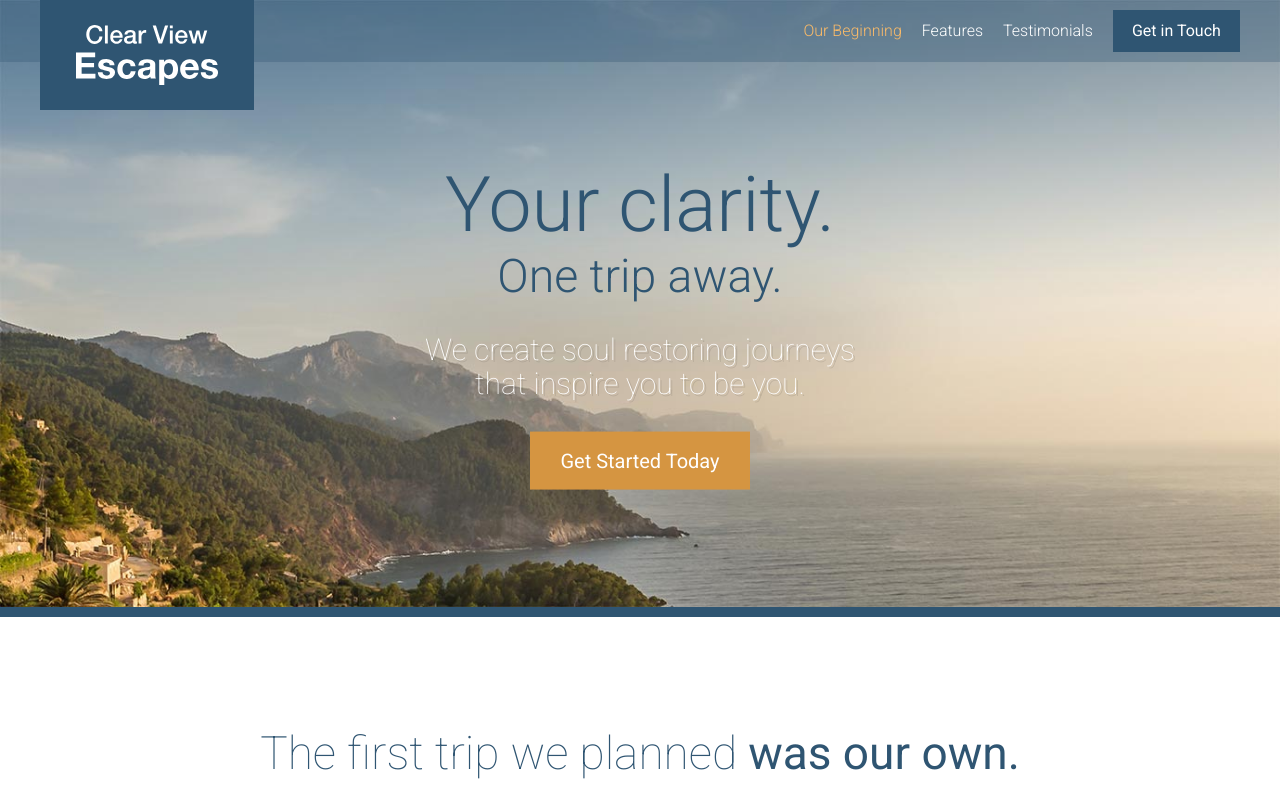
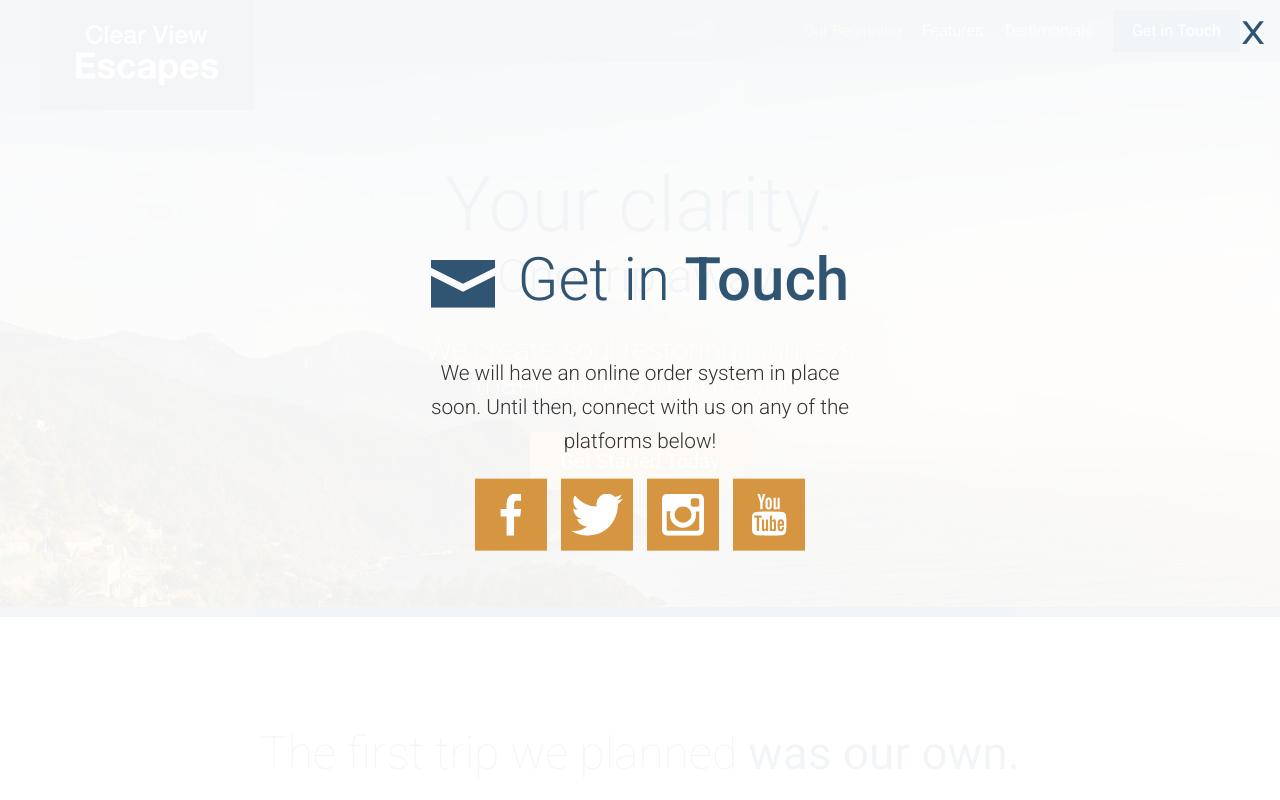
Before and after one commit to georgedimmitrov/TravelSite, a website: page app/index.html in a window 1280 px wide. Both pictures are taken after a click on the link "Get Started Today". Shown: the top 800 px of the page. Drawn offline with Linux system fonts and the light colour scheme.

Commit message:
Added contact modal.

```diff
--- a/app/assets/scripts/App.js
+++ b/app/assets/scripts/App.js
@@ -2,6 +2,7 @@ import $ from 'jquery';
 import MobileMenu from './modules/MobileMenu';
 import RevealOnScroll from './modules/RevealOnScroll';
 import StickyHeader from './modules/StickyHeader';
+import Modal from './modules/Modal';
 
 const mobileMenu = new MobileMenu();
 
@@ -9,3 +10,5 @@ new RevealOnScroll($('.feature-item'), '85%');
 new RevealOnScroll($('.testimonial'), '60%');
 
 const stickyHeader = new StickyHeader();
+
+const modal = new Modal();
--- /dev/null
+++ b/app/assets/styles/modules/_modal.css
@@ -0,0 +1,48 @@
+.modal {
+  position: fixed;
+  z-index: 5;
+  background-color: rgba(255, 255, 255, .94);
+  top: 0;
+  bottom: 0;
+  left: 0;
+  right: 0;
+  opacity: 0;
+  visibility: hidden;
+  transform: scale(1.2);
+  transition: all .3s ease-out;
+
+  &--is-visible {
+    opacity: 1;
+    visibility: visible;
+    transform: scale(1);
+  }
+
+  &__inner {
+    position: absolute;
+    width: 100%;
+    top: 50%;
+    transform: translateY(-50%);
+  }
+
+  &__description {
+    text-align: center;
+    font-size: 1.3rem;
+    font-weight: 300;
+    line-height: 1.65;
+  }
+
+  &__close {
+    position: absolute;
+    top: 15px;
+    right: 15px;
+    font-size: 2rem;
+    transform: scaleX(1.2);
+    transform-origin: 100% 0;
+    color: $mainBlue;
+    cursor: pointer;
+
+    &:hover {
+      color: $mainOrange;
+    }
+  }
+}
--- a/app/assets/styles/modules/_section-title.css
+++ b/app/assets/styles/modules/_section-title.css
@@ -13,6 +13,11 @@
 
   &--blue {
     color: $mainBlue;
+  }
+
+  &--less-margin {
+    margin-bottom: 1.3rem;
+    margin-top: 0;
   }
 
   &__icon {
--- /dev/null
+++ b/app/assets/styles/modules/_social-icons.css
@@ -0,0 +1,25 @@
+.social-icons {
+  text-align: center;
+
+  &__icon {
+    background-color: $mainOrange;
+    display: inline-block;
+    margin: 0 5px 5px 5px;
+    width: 33%;
+    height: 72px;
+    position: relative;
+
+    @mixin atSmall {
+      width: 72px;
+      margin: 0 5px;
+    }
+
+    .icon {
+      display: block;
+      position: absolute;
+      top: 50%;
+      left: 50%;
+      transform: translate(-50%, -50%);
+    }
+  }
+}
--- a/app/assets/styles/modules/_wrapper.css
+++ b/app/assets/styles/modules/_wrapper.css
@@ -8,6 +8,10 @@
 
   &--medium {
     max-width: 976px;
+  }
+
+  &--narrow {
+    max-width: 470px;
   }
 
   &--no-padding-until-medium {
--- a/app/assets/styles/styles.css
+++ b/app/assets/styles/styles.css
@@ -17,3 +17,5 @@
 @import 'modules/_site-header';
 @import 'modules/_primary-nav';
 @import 'modules/_reveal-item';
+@import 'modules/_modal';
+@import 'modules/_social-icons';
--- a/app/index.html
+++ b/app/index.html
@@ -24,7 +24,7 @@
 
       <div class="site-header__menu-content">
         <div class="site-header__btn-container">
-          <a href="#" class="btn">Get in Touch</a>
+          <a href="#" class="btn open-modal">Get in Touch</a>
         </div>
         <nav class="primary-nav primary-nav--pull-right">
           <ul>
@@ -51,7 +51,7 @@
         <h1 class="large-hero__title">Your clarity.</h1>
         <h2 class="large-hero__subtitle">One trip away.</h2>
         <p class="large-hero__description">We create soul restoring journeys that inspire you to be you.</p>
-        <p><a href="#" class="btn btn--orange btn--large">Get Started Today</a></p>
+        <p><a href="#" class="btn btn--orange btn--large open-modal">Get Started Today</a></p>
       </div>
     </div>
   </div>
@@ -167,9 +167,27 @@
 
   <footer class="site-footer">
     <div class="wrapper">
-      <p><span class="site-footer__text">Copyright &copy; 2016 Clear View Escapes. All rights reserved.</span> <a href="#" class="btn btn--orange">Get in Touch</a></p>
+      <p><span class="site-footer__text">Copyright &copy; 2018 Clear View Escapes. All rights reserved.</span> <a href="#" class="btn btn--orange open-modal">Get in Touch</a></p>
     </div>
   </footer>
+
+  <div class="modal">
+    <div class="modal__inner">
+      <h2 class="section-title section-title--blue section-title--less-margin"><span class="icon icon--mail section-title__icon"></span> Get in <strong>Touch</strong></h2>
+      <div class="wrapper wrapper--narrow">
+        <p class="modal__description">We will have an online order system in place soon. Until then, connect with us on any of the platforms below!</p>
+      </div>
+
+      <div class="social-icons">
+        <a href="" class="social-icons__icon"><span class="icon icon--facebook"></span></a>
+        <a href="" class="social-icons__icon"><span class="icon icon--twitter"></span></a>
+        <a href="" class="social-icons__icon"><span class="icon icon--instagram"></span></a>
+        <a href="" class="social-icons__icon"><span class="icon icon--youtube"></span></a>
+      </div>
+    </div>
+    <div class="modal__close">X</div>
+  </div>
+
   <script src="/temp/scripts/App.js"></script>
 </body>
 </html>
--- a/app/temp/styles/styles.css
+++ b/app/temp/styles/styles.css
@@ -584,6 +584,10 @@ a {
     max-width: 976px;
   }
 
+.wrapper--narrow {
+    max-width: 470px;
+  }
+
 .wrapper--no-padding-until-medium {
     padding-left: 0;
     padding-right: 0;
@@ -908,6 +912,11 @@ a {
 
 .section-title--blue {
     color: #2f5572;
+  }
+
+.section-title--less-margin {
+    margin-bottom: 1.3rem;
+    margin-top: 0;
   }
 
 .section-title__icon {
@@ -1381,3 +1390,88 @@ Instead edit gulp/templates/sprite */
     -webkit-transform: scale(1);
             transform: scale(1);
   }
+
+.modal {
+  position: fixed;
+  z-index: 5;
+  background-color: rgba(255, 255, 255, .94);
+  top: 0;
+  bottom: 0;
+  left: 0;
+  right: 0;
+  opacity: 0;
+  visibility: hidden;
+  -webkit-transform: scale(1.2);
+          transform: scale(1.2);
+  -webkit-transition: all .3s ease-out;
+  transition: all .3s ease-out;
+}
+
+.modal--is-visible {
+    opacity: 1;
+    visibility: visible;
+    -webkit-transform: scale(1);
+            transform: scale(1);
+  }
+
+.modal__inner {
+    position: absolute;
+    width: 100%;
+    top: 50%;
+    -webkit-transform: translateY(-50%);
+            transform: translateY(-50%);
+  }
+
+.modal__description {
+    text-align: center;
+    font-size: 1.3rem;
+    font-weight: 300;
+    line-height: 1.65;
+  }
+
+.modal__close {
+    position: absolute;
+    top: 15px;
+    right: 15px;
+    font-size: 2rem;
+    -webkit-transform: scaleX(1.2);
+            transform: scaleX(1.2);
+    -webkit-transform-origin: 100% 0;
+            transform-origin: 100% 0;
+    color: #2f5572;
+    cursor: pointer;
+  }
+
+.modal__close:hover {
+      color: #d59541;
+    }
+
+.social-icons {
+  text-align: center;
+}
+
+.social-icons__icon {
+    background-color: #d59541;
+    display: inline-block;
+    margin: 0 5px 5px 5px;
+    width: 33%;
+    height: 72px;
+    position: relative;
+  }
+
+@media (min-width: 530px) {
+
+.social-icons__icon {
+      width: 72px;
+      margin: 0 5px
+  }
+  }
+
+.social-icons__icon .icon {
+      display: block;
+      position: absolute;
+      top: 50%;
+      left: 50%;
+      -webkit-transform: translate(-50%, -50%);
+              transform: translate(-50%, -50%);
+    }
```
Also changed, not shown: app/assets/scripts/modules/Modal.js (added, +42 -0 lines), app/temp/scripts/App.js.
